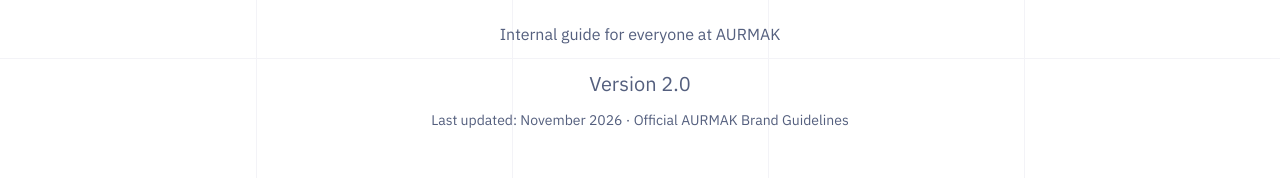
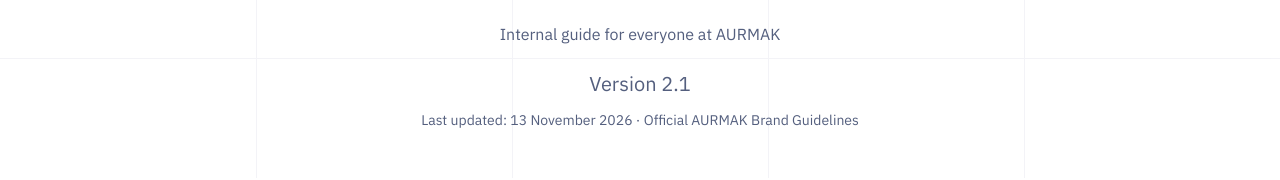
Before and after one commit to Aurmak/Aurmak-Brand-Identity, a React (Vite) app: page / in a window 1280 px wide. Shown: the part 513-693 px from the top of the page. Built offline with nearby package versions, Linux system fonts and the light colour scheme.

Commit message:
Update guide to version 2.1, dated 13 November 2026
Bump the version in the app, page title and Markdown, and set the last-updated
date to 13 November 2026.

```diff
--- a/index.html
+++ b/index.html
@@ -4,7 +4,7 @@
     <head>
       <meta charset="UTF-8" />
       <meta name="viewport" content="width=device-width, initial-scale=1.0" />
-      <title>Brand Identity Guidelines v2.0</title>
+      <title>Brand Identity Guidelines v2.1</title>
       <link rel="preconnect" href="https://fonts.googleapis.com" />
       <link rel="preconnect" href="https://fonts.gstatic.com" crossorigin />
       <link href="https://fonts.googleapis.com/css2?family=IBM+Plex+Sans:wght@400;500;600;700&display=swap" rel="stylesheet" />
--- a/src/app/App.tsx
+++ b/src/app/App.tsx
@@ -81,7 +81,7 @@ export default function App() {
                   <img src={logoImage} alt="AURMAK Logo" className="h-7 md:h-8 w-auto" />
                   <div className="hidden h-5 w-px bg-gray-300 sm:block"></div>
                   <div className="text-base text-[#545F7E]">
-                    Brand Guidelines v2.0
+                    Brand Guidelines v2.1
                   </div>
                 </div>
                 <span className="text-base text-[#545F7E]">
--- a/src/app/components/CoverPage.tsx
+++ b/src/app/components/CoverPage.tsx
@@ -35,13 +35,13 @@ export function CoverPage() {
           Internal guide for everyone at AURMAK
         </p>
         <p className="text-[#545F7E] text-lg md:text-xl">
-          Version 2.0
+          Version 2.1
         </p>
       </div>
 
       {/* Bottom info */}
       <div className="absolute bottom-6 space-y-1 text-center text-xs text-[#545F7E] md:bottom-12 md:text-sm">
-        <div>Last updated: November 2026 · Official AURMAK Brand Guidelines</div>
+        <div>Last updated: 13 November 2026 · Official AURMAK Brand Guidelines</div>
       </div>
     </div>
   );
```
Also changed, not shown: 1 other file (tests, documents, lock files or other folders).
